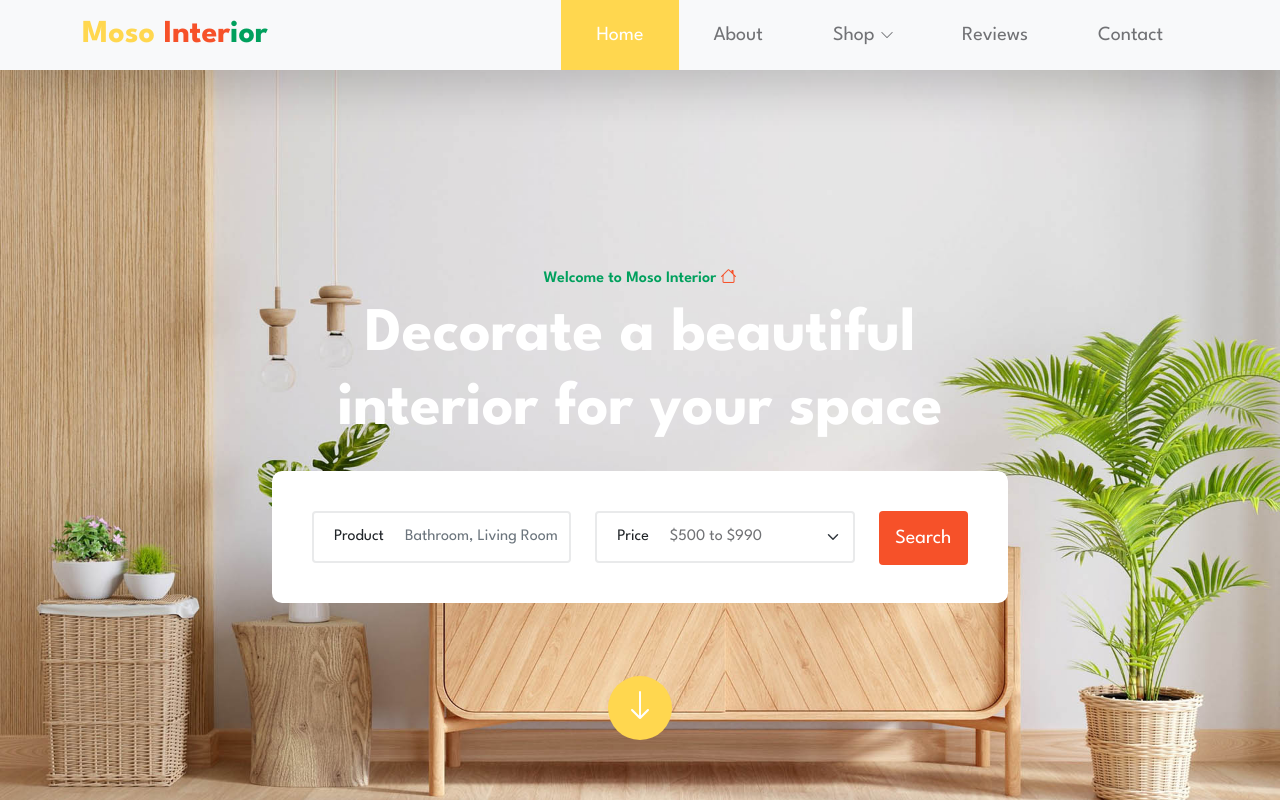
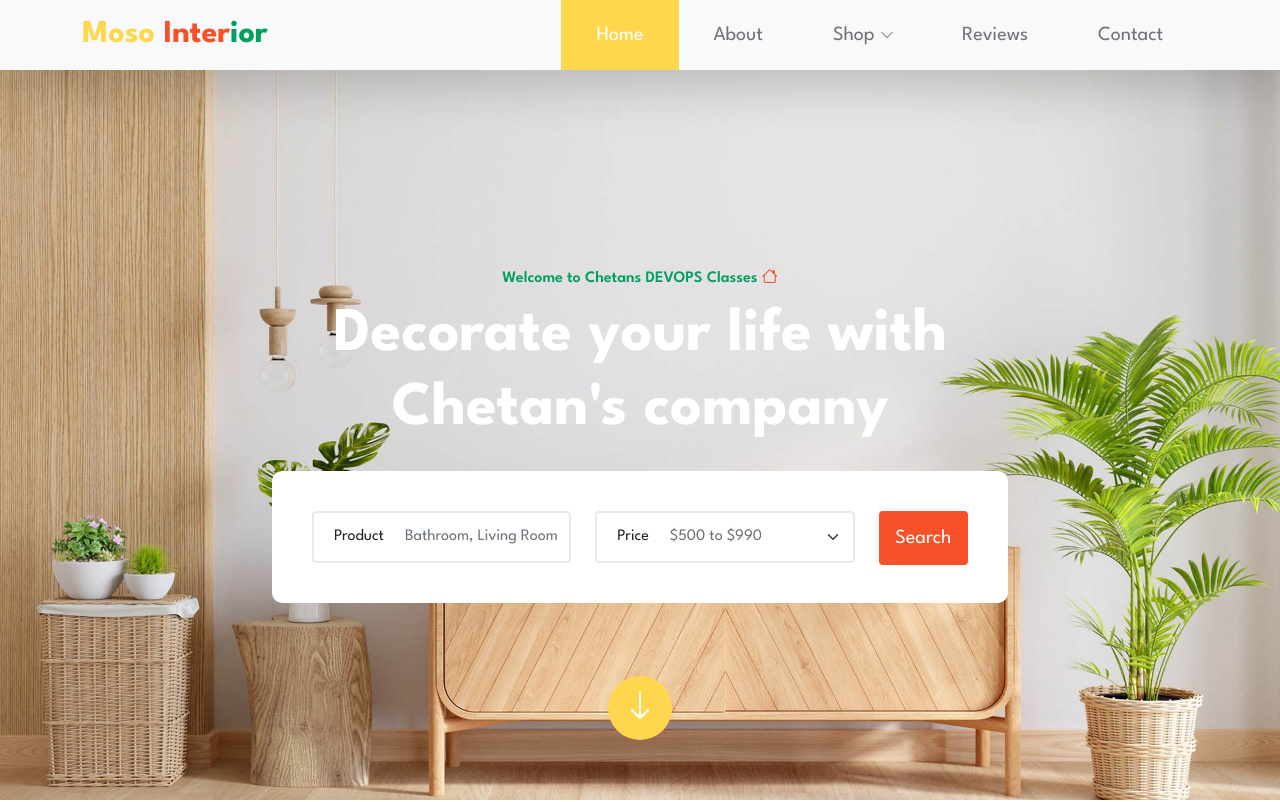
Before and after one commit to chetansaibhaskar/dockerstatic, a plain HTML site: page index.html in a window 1280 px wide. Shown: the top 802 px of the page. Drawn offline with Linux system fonts and the light colour scheme.

Commit message:
Update index.html

```diff
--- a/index.html
+++ b/index.html
@@ -85,9 +85,9 @@ Bootstrap 5 HTML CSS Template
 
                         <div class="col-lg-8 col-12 text-center mx-auto">
                             <div class="hero-section-text">
-                                <small class="section-small-title">Welcome to Moso Interior <i class="hero-icon bi-house"></i></small>
+                                <small class="section-small-title">Welcome to Chetans DEVOPS Classes <i class="hero-icon bi-house"></i></small>
 
-                                <h1 class="hero-title text-white mt-2 mb-4">Decorate a beautiful interior for your space</h1>
+                                <h1 class="hero-title text-white mt-2 mb-4">Decorate your life with Chetan's company</h1>
 
                                 <form class="custom-form hero-form" action="#" method="get" role="form">
                                     <div class="row">
```
